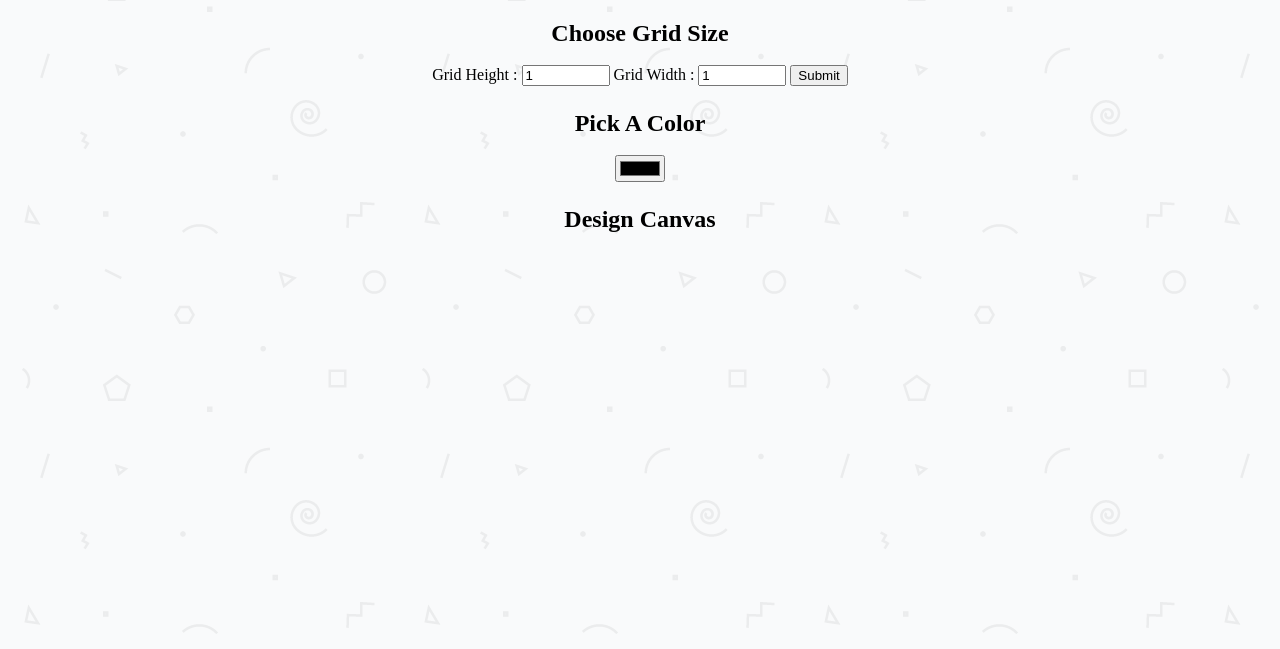
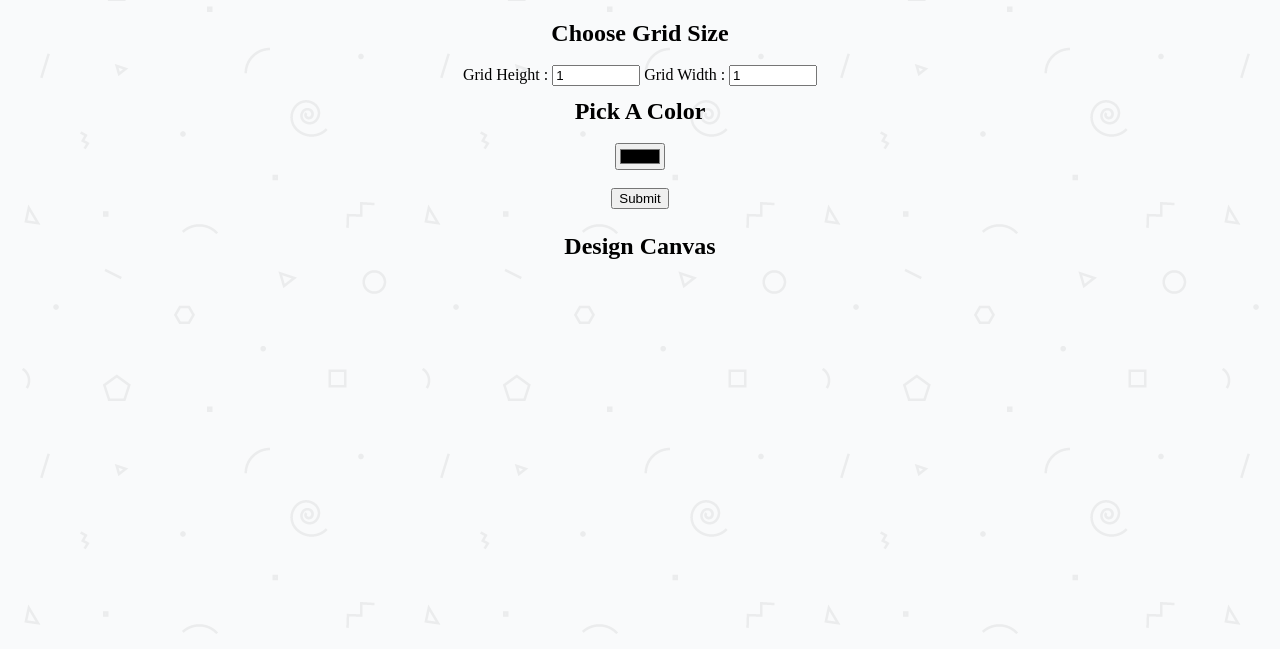
Before and after one commit to binaryshrey/Pixel-Art-Maker, a plain HTML site: page index.html in a window 1280 px wide. Shown: the part 151-800 px from the top of the page. Drawn offline with nearby package versions, Linux system fonts and the light colour scheme.

Commit message:
fixed submit form

```diff
--- a/index.html
+++ b/index.html
@@ -55,13 +55,15 @@
         <input type="number" id="input_height" name="height" min="1" max="100" value="1" required>
         <label for="input_width">Grid Width : </label>
         <input type="number" id="input_width" name="width" min="1" max="100" value="1" required>
+
+
+
+        <h2>Pick A Color</h2>
+        <input type="color" id="colorPicker"><br><br>
         <input type="submit">
     </form>
+    <h2>Design Canvas</h2>
 
-    <h2>Pick A Color</h2>
-    <input type="color" id="colorPicker">
-
-    <h2>Design Canvas</h2>
     <table id="pixel_canvas"></table>
 
     <script src="https://code.jquery.com/jquery-3.2.1.min.js" integrity="sha256-hwg4gsxgFZhOsEEamdOYGBf13FyQuiTwlAQgxVSNgt4=" crossorigin="anonymous"></script>
```
